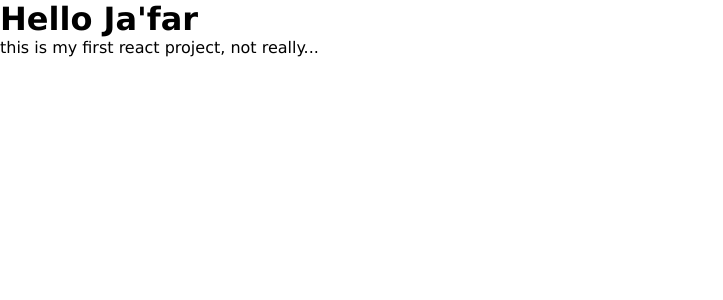
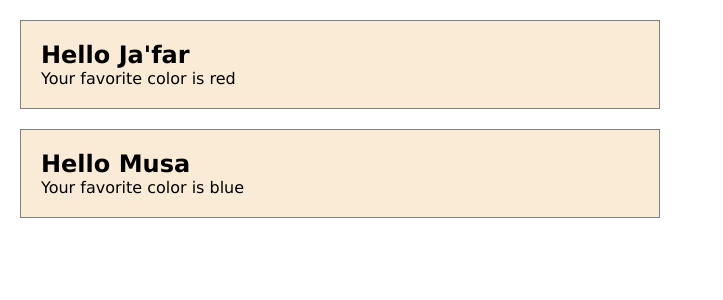
Before and after one commit to Asadlion92/first-react, a React (Vite) app: page / in a window 1280 px wide. Shown: the top 300 px of the page, without its empty margins (0-723 px from the left). Built offline with nearby package versions, Linux system fonts and the light colour scheme.

Commit message:
created a component

```diff
--- a/src/App.jsx
+++ b/src/App.jsx
@@ -1,14 +1,15 @@
 import './App.css'
+import Hello from './components/Hello/Hello'
 
 function App() {
 
-  const myname = "Ja'far"
+  const myname1 = "Ja'far"
+  const myname2 = "Musa"
 
   return (
     <div>
-
-      <h1>Hello {myname}</h1>
-      <p>this is my first react project, not really...</p>
+      <Hello name={myname1} color="red" />
+      <Hello name={myname2} color="blue" />
 
     </div>
   )
--- /dev/null
+++ b/src/components/Hello/Hello.css
@@ -0,0 +1,7 @@
+.hello-container {
+    border: 1px solid gray;
+    padding: 20px;
+    width: 50%;
+    margin: 20px;
+    background-color: antiquewhite;
+}
--- /dev/null
+++ b/src/components/Hello/Hello.jsx
@@ -0,0 +1,13 @@
+import React from 'react'
+import './Hello.css'
+
+function Hello({name, color}) {
+  return (
+    <div className='hello-container'>
+        <h2>Hello {name}</h2>
+        <p>Your favorite color is {color}</p>
+    </div>
+  )
+}
+
+export default Hello
```
